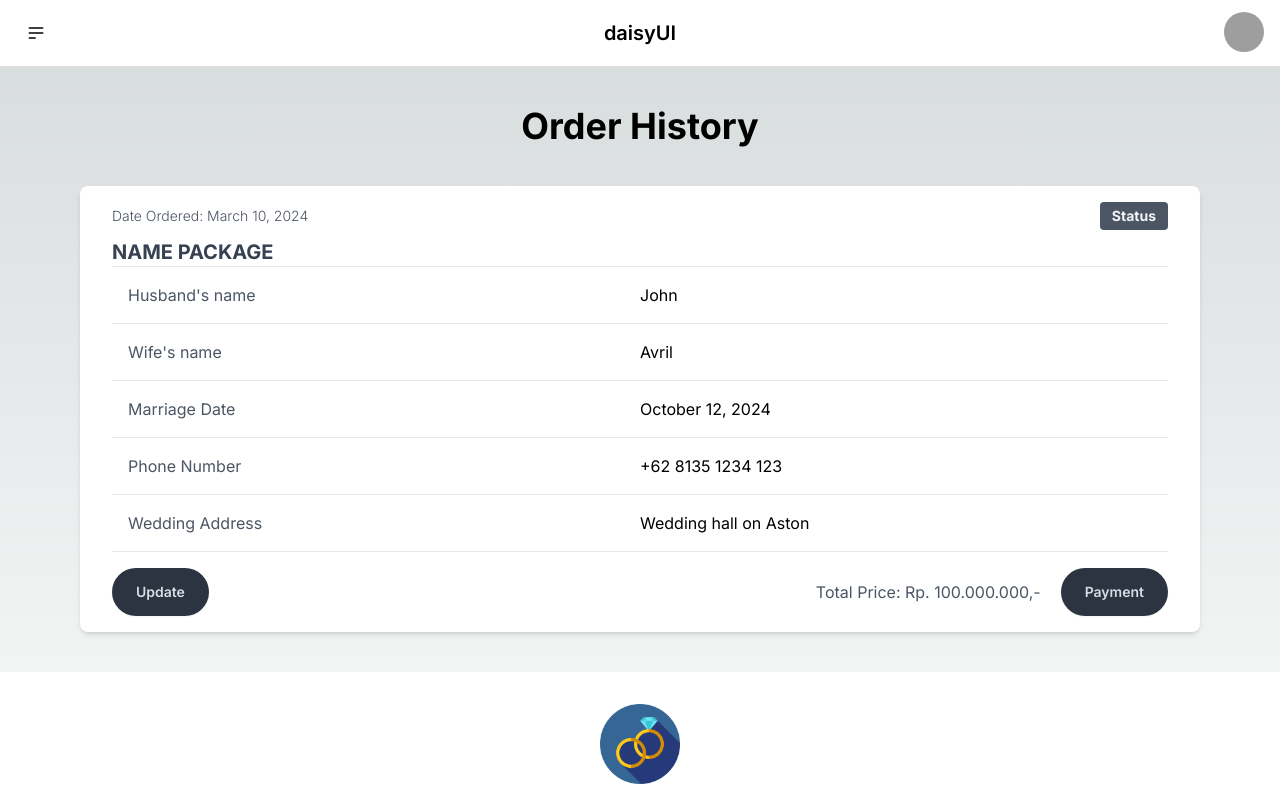
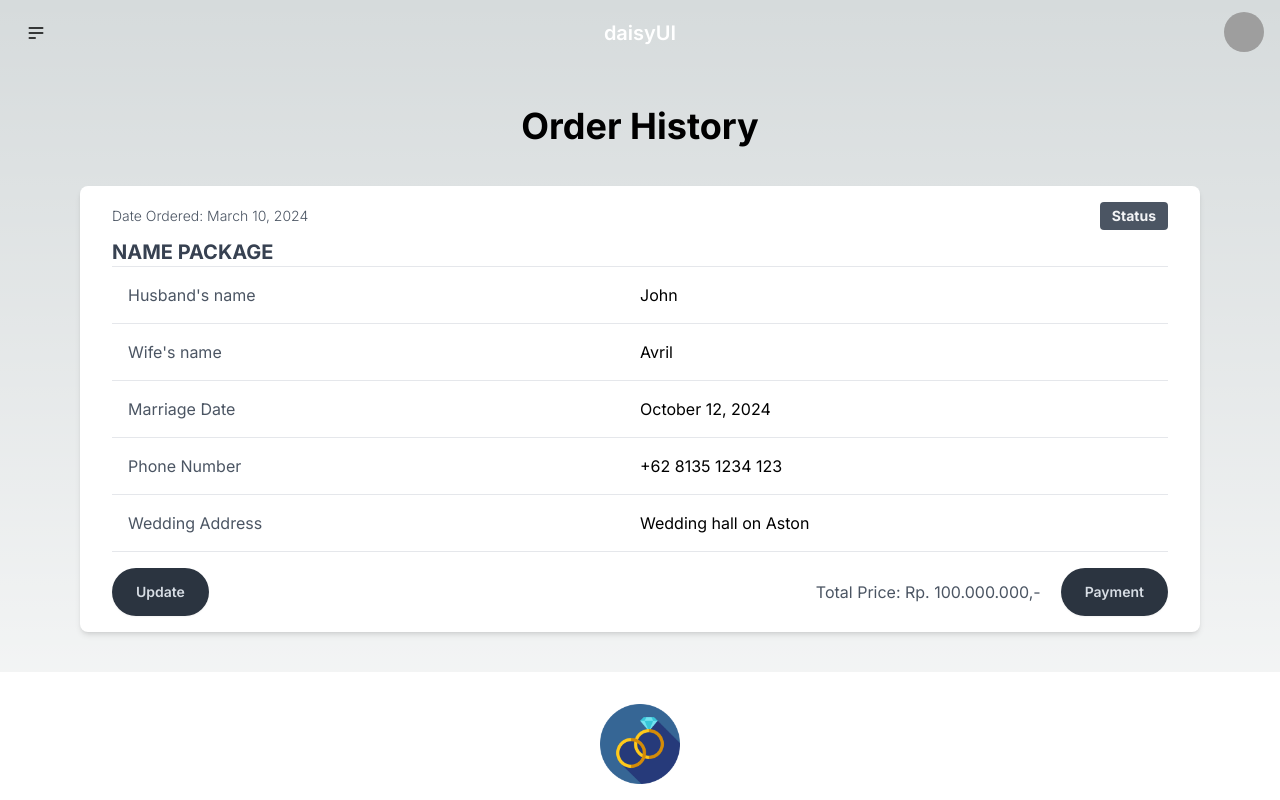
Before and after one commit to partner-life/front-end, a Next.js app in the folder my-app/: page /order in a window 1280 px wide. Shown: the top 800 px of the page. Built offline with nearby package versions, Linux system fonts and the light colour scheme; grey boxes are pictures that could not be loaded.

Commit message:
refactor navbar on order page

```diff
--- a/my-app/src/app/order/page.jsx
+++ b/my-app/src/app/order/page.jsx
@@ -1,11 +1,11 @@
 import Footer from "@/components/Footer";
-import Navbar from "@/components/Navbar";
+import NavbarPublic from "@/components/NavbarPublic";
 import OrderCard from "@/components/OrderCard";
 
 export default function OrderPage() {
   return (
     <>
-      <Navbar />
+      <NavbarPublic />
       <main className="flex min-h-screen flex-col items-center justify-between">
         <div className="p-10 w-screen">
           <div className="flex justify-center items-center h-1/4 mb-10">
```
